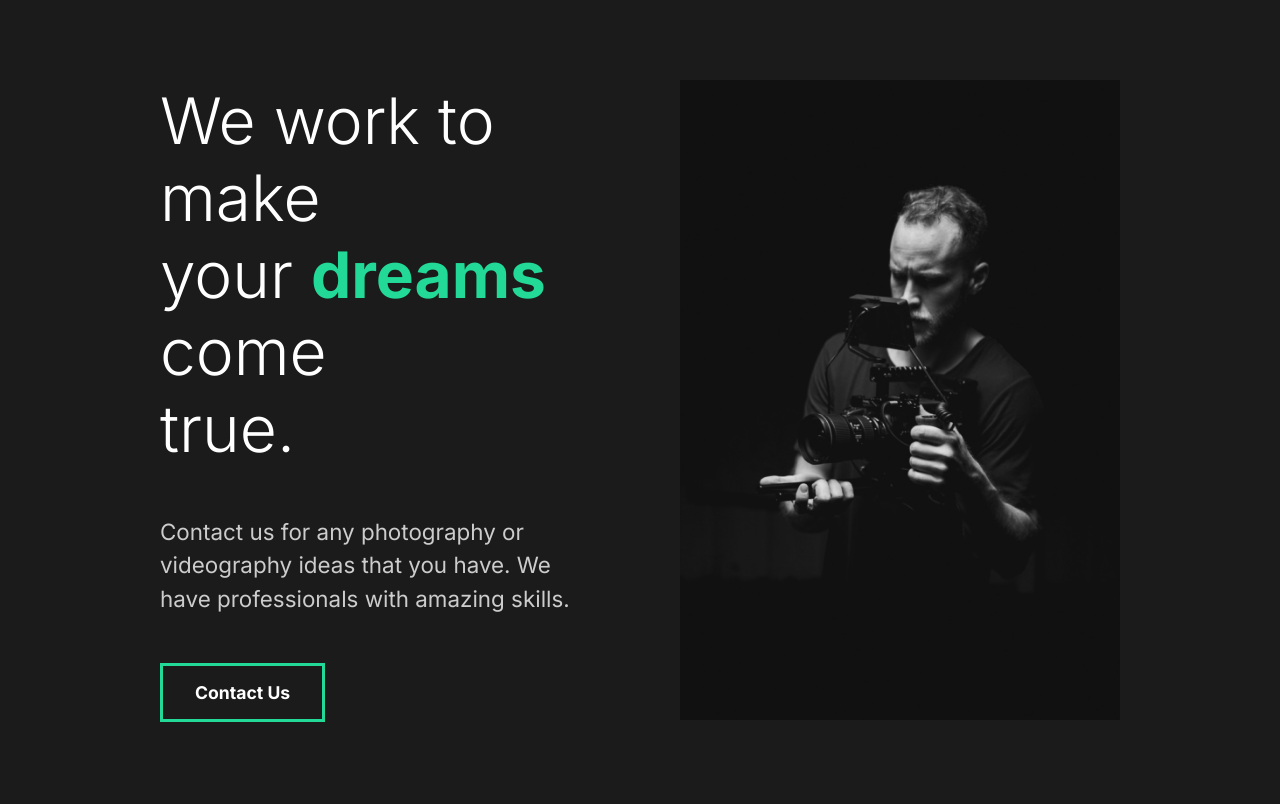
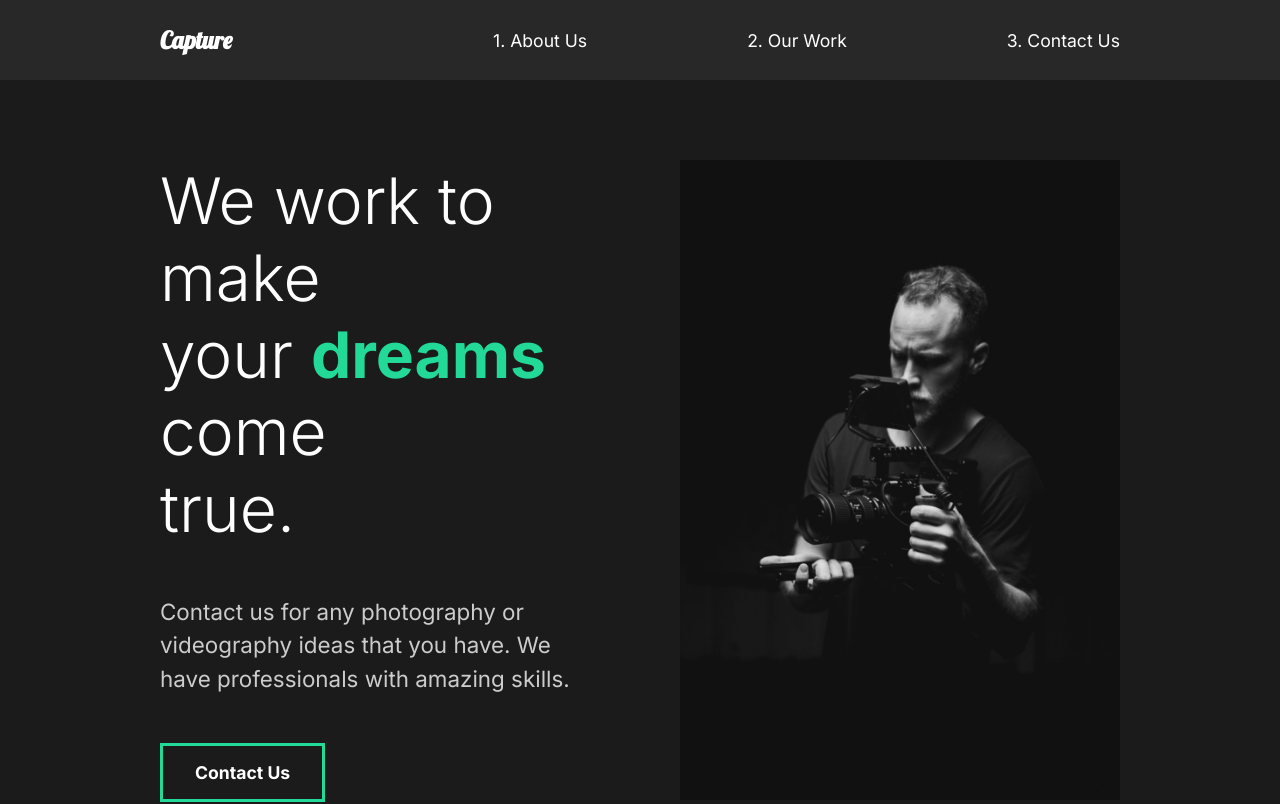
Before and after one commit to Limuthu/Capture-Portfolio, a React (Create React App) app: page / in a window 1280 px wide. Shown: the top 804 px of the page. Built offline with nearby package versions, Linux system fonts and the light colour scheme.

Commit message:
8.Styled Nav

```diff
--- a/src/App.js
+++ b/src/App.js
@@ -5,12 +5,15 @@
 
 // Import Pages
 import AboutUs from './pages/AboutUs';
+import Nav from './components/Nav';
 
 function App() {
   return (
     <div className="App">
       <GlobalStyle/>
+      <Nav/>
       <AboutUs />
+
     </div>
   );
 }
--- /dev/null
+++ b/src/components/Nav.js
@@ -0,0 +1,50 @@
+import React from 'react';
+import styled from 'styled-components';
+
+const Nav = () => {
+    return(
+        <StyledNav>
+            <h1><a id='logo' href="#">Capture</a></h1>
+            <ul>
+                <li>
+                    <a href="#">1. About Us</a>
+                </li>
+                <li>
+                    <a href="#">2. Our Work</a>
+                </li>
+                <li>
+                    <a href="#">3. Contact Us</a>
+                </li>
+            </ul>
+        </StyledNav>
+    )
+};
+
+const StyledNav = styled.nav`
+    min-height: 10vh;
+    display: flex;
+    margin: auto;
+    justify-content: space-between;
+    align-items: center;
+    padding: 1rem 10rem;
+    background: #282828;
+    a{
+        color: white;
+        text-decoration: none;
+    }
+    ul{
+        display: flex;
+        list-style: none;
+    }
+    #logo{
+        font-size: 1.5rem;
+        font-family: 'Lobster', cursive;
+    }
+    li{
+        padding-left: 10rem;
+        position: relative;
+    }
+`
+
+
+export default Nav;
```
